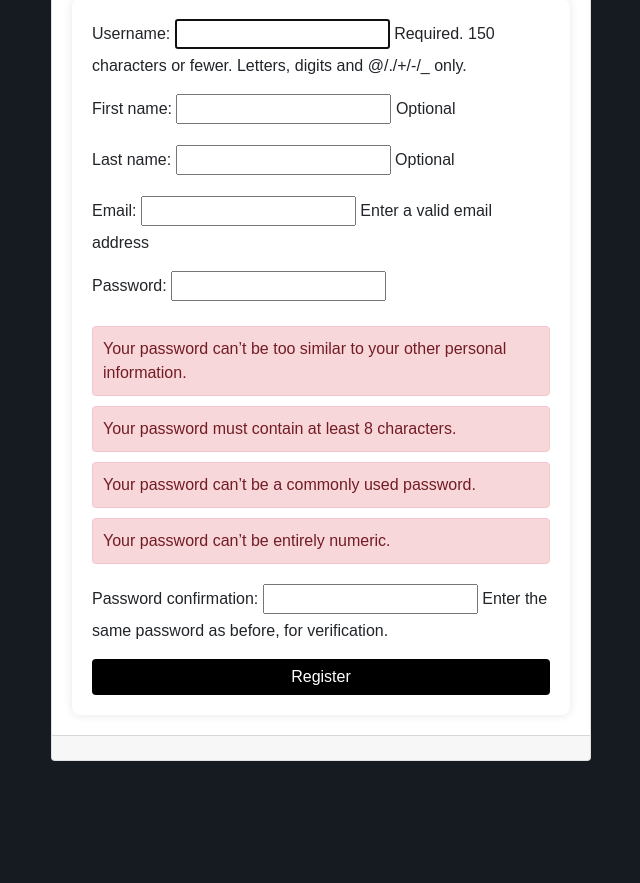
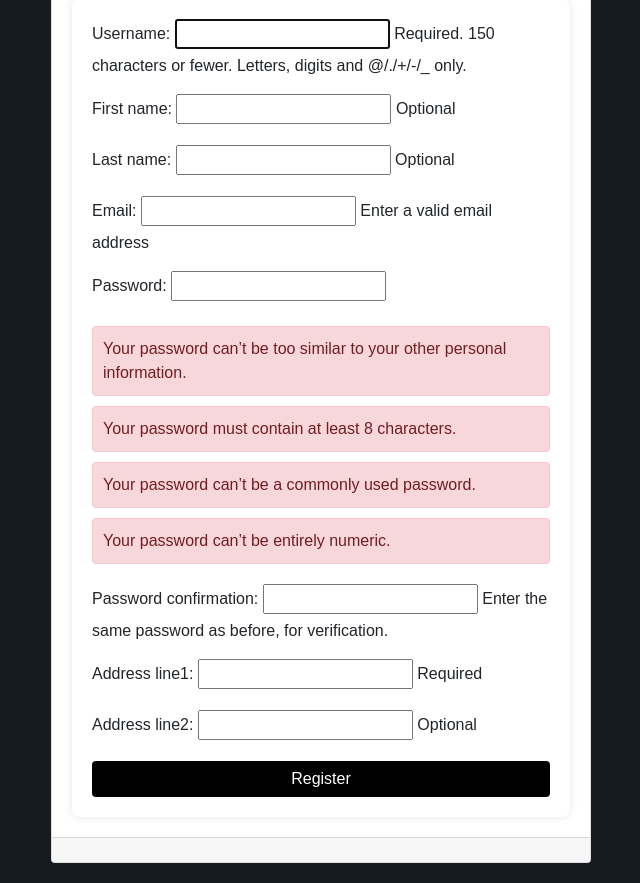
Before and after one commit to OmarHaji0001/Course_Management_System, a Django app: page /register/ in a window 1280 px wide. Shown: the part 160-1043 px from the top of the page, without its empty margins (319-959 px from the left). Before the commit the page ends 921 px from the top, so only its background shows below. Run offline with Django 5.2, Linux system fonts and the light colour scheme; some libraries are stand-ins or nearby versions.

Commit message:
adding address for register

```diff
--- a/main/forms.py
+++ b/main/forms.py
@@ -1,7 +1,7 @@
 from django import forms
 from django.contrib.auth.models import User
 from django.contrib.auth.forms import UserCreationForm
-from .models import Course, Lesson, Feedback
+from .models import Course, Lesson, Feedback, Profile
 
 
 class CourseForm(forms.ModelForm):
@@ -26,23 +26,20 @@ class SignUpForm(UserCreationForm):
     first_name = forms.CharField(max_length=30, required=False, help_text='Optional')
     last_name = forms.CharField(max_length=30, required=False, help_text='Optional')
     email = forms.EmailField(max_length=254, help_text='Enter a valid email address')
+    address_line1 = forms.CharField(max_length=255, required=True, help_text='Required')
+    address_line2 = forms.CharField(max_length=255, required=False, help_text='Optional')
 
     class Meta:
         model = User
-        fields = [
-            'username',
-            'first_name',
-            'last_name',
-            'email',
-            'password1',
-            'password2',
-        ]
+        fields = ['username', 'first_name', 'last_name', 'email', 'password1', 'password2']
 
     def save(self, commit=True):
         user = super().save(commit=False)
         user.email = self.cleaned_data['email']
         if commit:
             user.save()
-            user.profile.role = 'student'  # Set default role to student
-            user.profile.save()
+            # The profile is created automatically by the signal, so no need to create it manually here
+            user.profile.address_line1 = self.cleaned_data['address_line1']
+            user.profile.address_line2 = self.cleaned_data['address_line2']
+            user.profile.save()  # Save the profile with the additional fields
         return user
--- a/main/models.py
+++ b/main/models.py
@@ -61,6 +61,8 @@ class Profile(models.Model):
     ]
     user = models.OneToOneField(User, on_delete=models.CASCADE)
     role = models.CharField(max_length=10, choices=USER_ROLES, default='student')
+    address_line1 = models.CharField(max_length=255)
+    address_line2 = models.CharField(max_length=255, blank=True, null=True)
 
     def __str__(self):
         return f'{self.user.username} - {self.get_role_display()}'
--- a/main/templates/main/register.html
+++ b/main/templates/main/register.html
@@ -19,7 +19,7 @@
                 <div class="card-body">
                     <form method="POST">
                         {% csrf_token %}
-                        {{ form.as_p }}
+                        {{ form.as_p }} <!-- This will automatically include the address fields from the form -->
                         <button type="submit" class="btn btn-primary btn-block">Register</button>
                     </form>
                 </div>
```
Also changed, not shown: main/migrations/0001_initial.py, media/course_images/bootstrap.jpeg (deleted), media/course_images/bootstrap_Mk25rcz.jpeg (deleted), media/course_images/django1_NnYlqVk.jpg (deleted), media/course_images/django1_QyPoQhS.jpg (renamed from media/course_images/django1.jpg), media/course_images/django1_gEi3EUa.jpg (deleted), media/course_images/flutter.png (deleted), media/course_images/flutter_b06Ckoi.png (deleted), media/course_images/laravel_PxduASG.png (deleted), media/course_images/laravel_UQhP2BM.png (renamed from media/course_images/laravel.png), media/course_images/mern_8zdiKYH.png (deleted), media/course_images/mern_FXrYhiU.png (deleted), media/course_images/mern_SkvCXHH.png (deleted), media/course_images/mern_jgm8OIh.png (renamed from media/course_images/mern.png), 2 more files.
